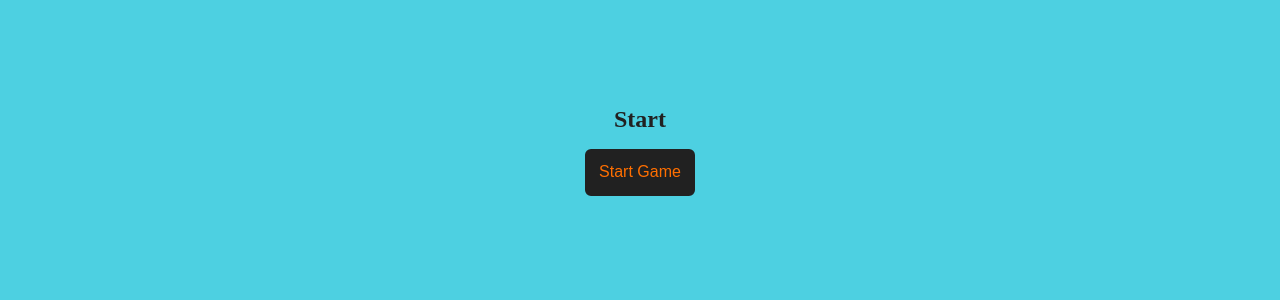
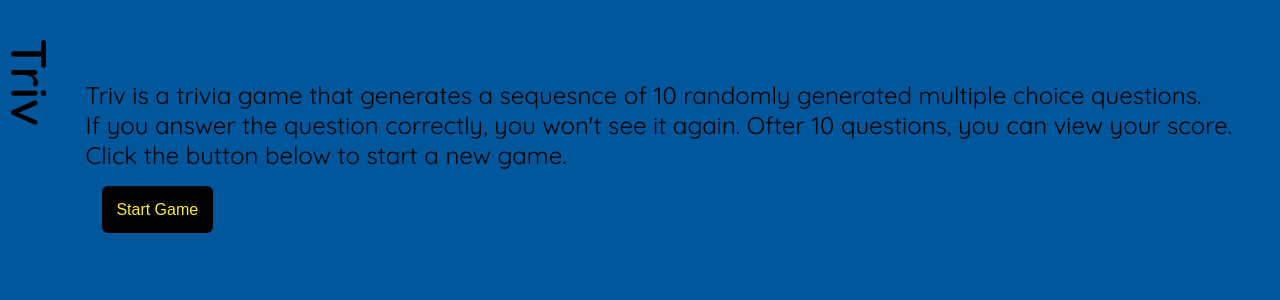
Before and after one commit to Rachanastasia/triv, a React (Create React App) app: page / in a window 1280 px wide. Shown: the top 300 px of the page. Built offline with nearby package versions, Linux system fonts and the light colour scheme.

Commit message:
styles changed

```diff
--- a/src/App.js
+++ b/src/App.js
@@ -1,6 +1,7 @@
 import React, { useState, useEffect } from 'react';
 import Quiz from './components/Quiz';
 import Start from './components/Start';
+import Header from './components/Header';
 import './styles/global.css';
 import './styles/main.css';
 
@@ -13,6 +14,7 @@ function App() {
 
   return (
     <main className="App">
+      <Header />
       {playing === true
         ? <Quiz playing={setPlaying} />
         : <Start playing={setPlaying} />
--- /dev/null
+++ b/src/components/Header.js
@@ -0,0 +1,9 @@
+import React from 'react'
+
+function Header() {
+    return (
+        <header><h1>Triv</h1></header>
+    )
+}
+
+export default Header
--- a/src/components/Start.js
+++ b/src/components/Start.js
@@ -3,7 +3,9 @@ import React, { Fragment } from 'react'
 function Start(props) {
     return (
         <section>
-            <h2>Start</h2>
+            <p>Triv is a trivia game that generates a sequesnce of 10 randomly generated multiple choice questions.</p>
+            <p>If you answer the question correctly, you won't see it again. Ofter 10 questions, you can view your score.</p>
+            <p>Click the button below to start a new game.</p>
             <button onClick={() => props.playing(true)}>Start Game</button>
         </section>
     )
--- a/src/components/question/Result.js
+++ b/src/components/question/Result.js
@@ -4,18 +4,18 @@ function Result(props) {
     return (
         <Fragment>
             {props.answer
-                ? <Fragment>
-                    <h2>That's correct!</h2>
+                ? <div className='result'>
+                    <h3>That's correct!</h3>
                     <p>{props.correct}</p>
                     <button onClick={props.next}>Next</button>
-                </Fragment>
+                </div>
 
-                : <Fragment>
-                    <h2>Not quite!</h2>
-                    <h3>The correct answer is :</h3>
+                : <div className='result'>
+                    <h3>Not quite!</h3>
+                    <h4>The correct answer is :</h4>
                     <p>{props.correct}</p>
                     <button onClick={props.next}>Next</button>
-                </Fragment>
+                </div>
             }
         </Fragment>
     )
--- a/src/styles/global.css
+++ b/src/styles/global.css
@@ -1,17 +1,21 @@
+@import url('https://fonts.googleapis.com/css2?family=Quicksand:wght@400;600&display=swap');
+
 :root{
     --spacer-sm: 0.7rem;
     --spacer-med: 1rem;
     --spacer-lg: 1.2rem;
 
-    --colors-primary: #4DD0E1;
+    --colors-primary: #01579B;
     --colors-primary-variant: #0097a4;
-    --colors-secondary: #FF6F00;
-    --colors-secondary-variant: #FFC107;
+    --colors-secondary: #FFEB3B;
+    --colors-secondary-variant: #F44336;
     --colors-grey: #9e9e9e;
-    --colors-grey-variant: #212121;
+    --colors-grey-variant: #020202;
 
     --fontsize-sm: 16px;
     --fontsize-med: 24px;
+
+    --font: 'Quicksand', sans-serif;
 }
 
 
--- a/src/styles/main.css
+++ b/src/styles/main.css
@@ -9,22 +9,41 @@ main{
     height: 100vh;
     background-color: var(--colors-primary);
     display: flex;
+    flex-direction: row;
     justify-content: center;
     align-items: center;
     color: var(--colors-grey-variant);
+    font-family: var(--font);
+
+}
+
+header{
+    height: inherit;
+    display: flex;
+    width: 60px;
+    justify-content: center;
+    align-items: flex-start;
+    padding-top: calc(var(--spacer-lg) * 2);
+
+}
+
+header h1{
+    transform: rotate(90deg);
+    font-size: 50px;
 
 }
 
 section{
     width: 100%;
     height: 80%;
-    padding: var(--spacer-lg);
+    padding: 0 var(--spacer-lg);
     display: flex;
     flex-direction: column;
     justify-content: flex-start;
-    align-items: center;
+    align-items: flex-start;
 
 }
+
 
 ul{
     list-style: none;
@@ -68,9 +87,8 @@ button:focus{
 }
 
 
-
 .answer{
-    width: 70vw;
+    width: 60vw;
     border: 2px solid var(--colors-primary);
 
 
@@ -84,6 +102,11 @@ button:focus{
     color: var(--colors-secondary);
 }
 
+.result >*{
+    padding-top: var(--spacer-sm);
+
+}
+
 @media all and (min-width: 500px){
 
 }
```
